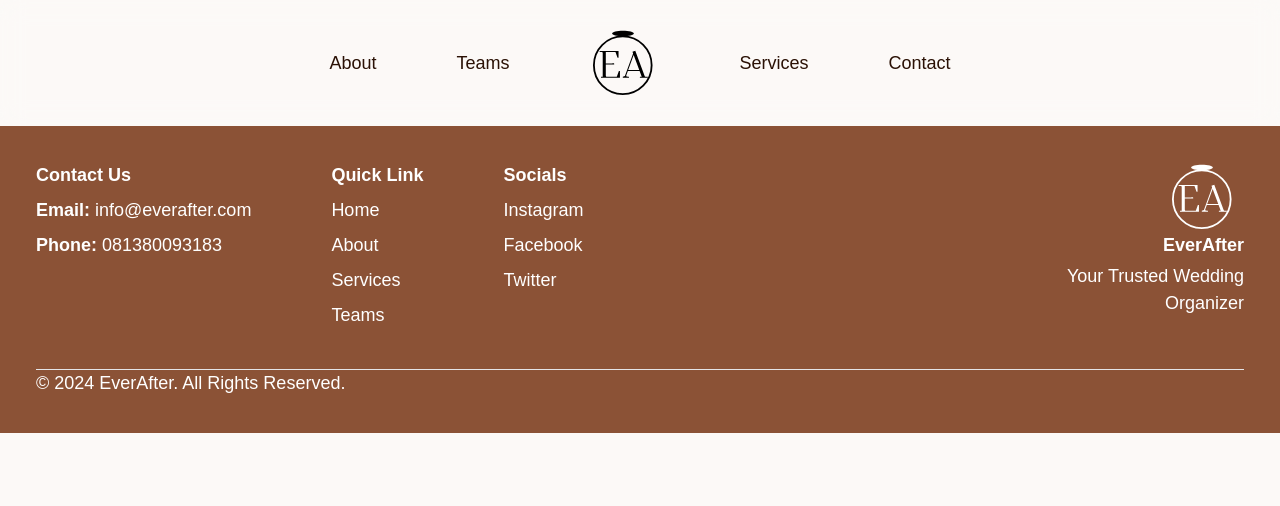
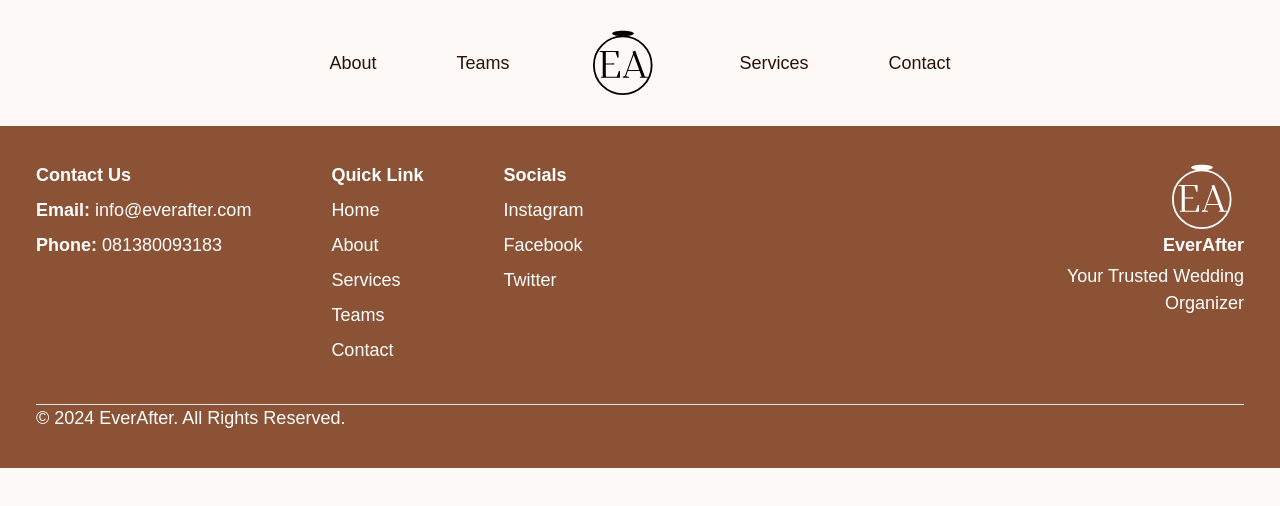
Before and after one commit to calvin-key/everafter-app, a Next.js app: page / in a window 1280 px wide. Shown: the top 506 px of the page. Built offline with nearby package versions, Linux system fonts and the light colour scheme; no server answers; what tailwindcss-motion would draw is missing.

Commit message:
adding contact on footer

```diff
--- a/src/components/Footer.tsx
+++ b/src/components/Footer.tsx
@@ -29,6 +29,9 @@ const Footer = () => {
               </Link>
               <Link href="/teams" className="hover:text-[#C6754D]">
                 Teams
+              </Link>
+              <Link href="/contact" className="hover:text-[#C6754D]">
+                Contact
               </Link>
             </div>
             <div className="flex flex-col gap-2">
```
